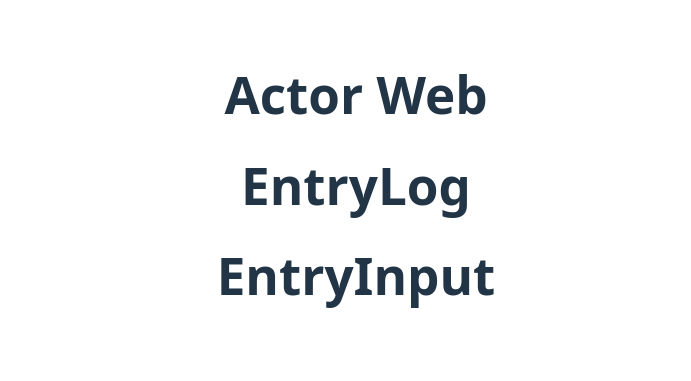
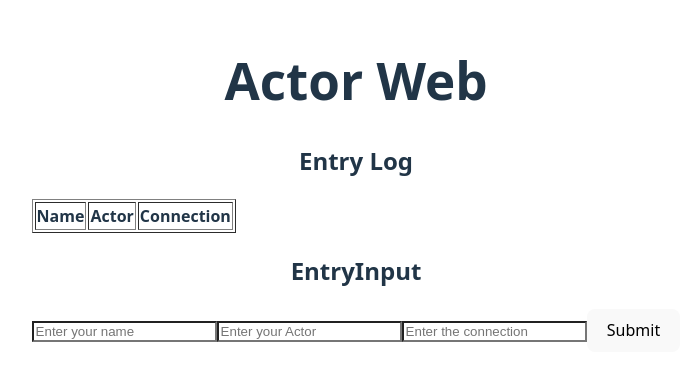
Before and after one commit to tstewa23/ActorWebRepo, a React (Vite) app: page /actorWeb in a window 1280 px wide. Shown: the part 215-596 px from the top of the page, without its empty margins (284-975 px from the left). Built offline with nearby package versions, Linux system fonts and the light colour scheme.

Commit message:
adds jsx/html for components so they have the basic structure

```diff
--- a/src/components/entryInput.jsx
+++ b/src/components/entryInput.jsx
@@ -2,7 +2,30 @@ import React from 'react';
 
 const EntryInput = () => {
     return (
-        <h1>EntryInput</h1>
+        <>
+            <h2>EntryInput</h2>
+            <form id="dataForm">
+                <input
+                    style={{ backgroundColor: 'white', color: 'black' }}
+                    type="text" id="name"
+                    placeholder="Enter your name"
+                    required
+                />
+                <input
+                    style={{ backgroundColor: 'white', color: 'black' }}
+                    type="text" id="actor"
+                    placeholder="Enter your Actor"
+                    required
+                />
+                <input
+                    style={{ backgroundColor: 'white', color: 'black' }}
+                    type="text" id="connection"
+                    placeholder="Enter the connection"
+                    required
+                />
+                <button type="submit">Submit</button>
+            </form>
+        </>
     )
 }
 
--- a/src/components/entryLog.jsx
+++ b/src/components/entryLog.jsx
@@ -2,7 +2,20 @@ import React from 'react';
 
 const EntryLog = () => {
     return (
-        <h1>EntryLog</h1>
+        <>
+            <h2>Entry Log</h2>
+            <table border="1">
+                <thead>
+                    <tr>
+                        <th>Name</th>
+                        <th>Actor</th>
+                        <th>Connection</th>
+                    </tr>
+                </thead>
+                <tbody id="dataTable">
+                </tbody>
+            </table>
+        </>
     )
 }
 
```
